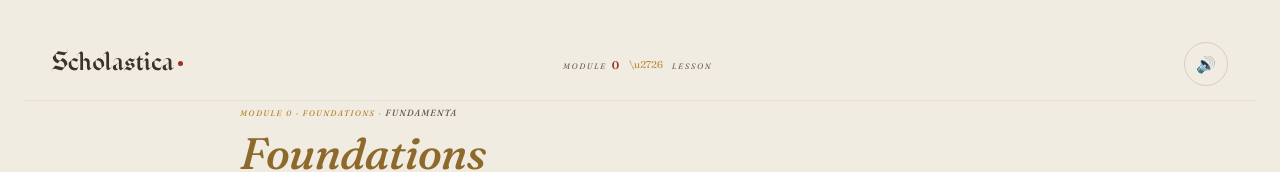
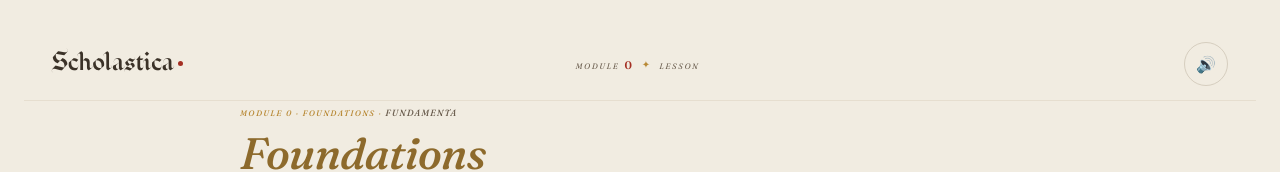
Before and after one commit to r2sgit/scholastica, a Next.js app: page /modules in a window 1280 px wide. Shown: the top 172 px of the page. Built offline with nearby package versions, Linux system fonts and the light colour scheme.

Commit message:
fix: fleuron as JS expression not JSX text

```diff
--- a/components/TopBar.tsx
+++ b/components/TopBar.tsx
@@ -61,7 +61,7 @@ function TopBarInner({ moduleId, lessonIdx, lessonTitle, lessonNum }: TopBarProp
           <>
             <span className="cp-label">Module</span>
             <span className="cp-num">{moduleId}</span>
-            <span className="cp-fleuron" aria-hidden="true">\u2726</span>
+            <span className="cp-fleuron" aria-hidden="true">{'\u2726'}</span>
             <span className="cp-label">Lesson</span>
             <span className="cp-num">{lessonNum != null ? lessonNum : lessonIdx !== undefined ? lessonIdx + 1 : ''}</span>
           </>
```
